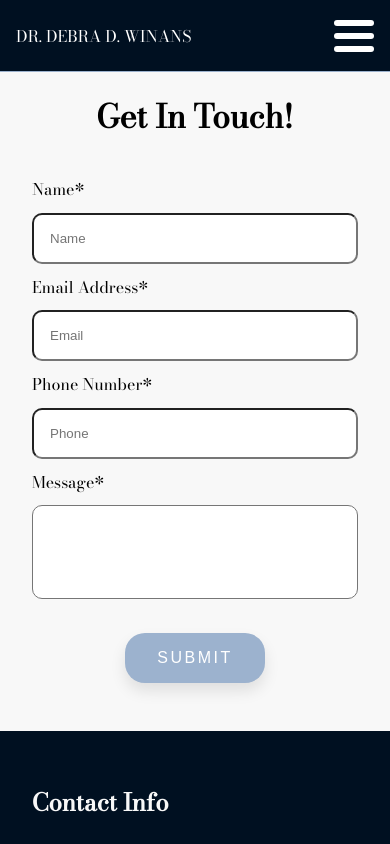
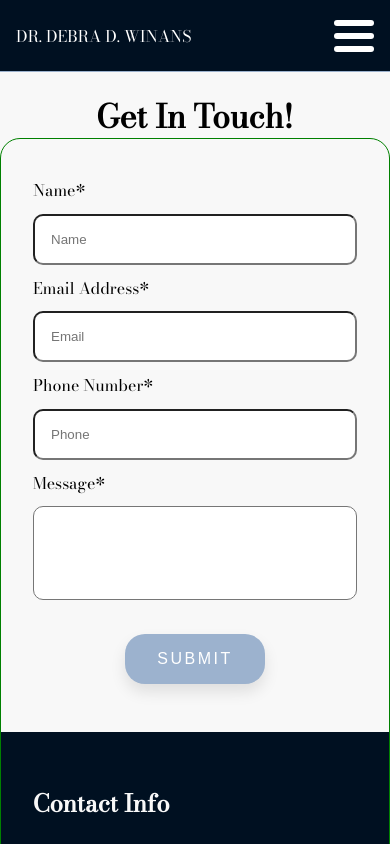
Before and after one commit to steven2711/debra-winans, a Next.js app: page /contact in a window 390 px wide. Shown: the top 844 px of the page. Built offline with nearby package versions, Linux system fonts and the light colour scheme.

Commit message:
Fixed link issue. Removed duplicated toast css file.

```diff
--- a/pages/contact.js
+++ b/pages/contact.js
@@ -7,8 +7,7 @@ import {
   FaMapMarkerAlt,
   FaEnvelope,
 } from "react-icons/fa";
-// import { ToastContainer, toast } from "react-toastify";
-// import "react-toastify/dist/ReactToastify.css";
+import { ToastContainer, toast } from "react-toastify";
 import Button from "@/components/Button";
 
 export default function ContactPage() {
@@ -72,7 +71,7 @@ export default function ContactPage() {
       title="Contact"
       description="Please reach out to Dr. Debra D. Winans if you have any questions."
     >
-      {/* <ToastContainer
+      <ToastContainer
         position="top-right"
         autoClose={5000}
         hideProgressBar={false}
@@ -82,7 +81,7 @@ export default function ContactPage() {
         pauseOnFocusLoss
         draggable={false}
         pauseOnHover
-      /> */}
+      />
       <div className={styles.contact}>
         <h1>get in touch!</h1>
         <div className={styles.formBox}>
--- a/pages/event-invite-form.js
+++ b/pages/event-invite-form.js
@@ -2,7 +2,6 @@ import Layout from "@/components/Layout";
 import styles from "../styles/InvitePage.module.css";
 import { useState } from "react";
 import { ToastContainer, toast } from "react-toastify";
-import "react-toastify/dist/ReactToastify.css";
 import Button from "@/components/Button";
 
 export default function InvitePage() {
--- a/styles/ContactPage.module.css
+++ b/styles/ContactPage.module.css
@@ -12,7 +12,7 @@
   box-shadow: 0 0 15px 5px rgba(0, 0, 0, 0.1);
   width: 75%;
   display: flex;
-  height: 35rem;
+  height: 40rem;
   margin: auto;
   border-radius: 20px;
 }
@@ -95,6 +95,7 @@
   .formBox {
     width: 90%;
     margin: auto;
+    border: 1px solid green;
   }
 }
 
```
Also changed, not shown: pages/_app.js (+4 -3 lines).
